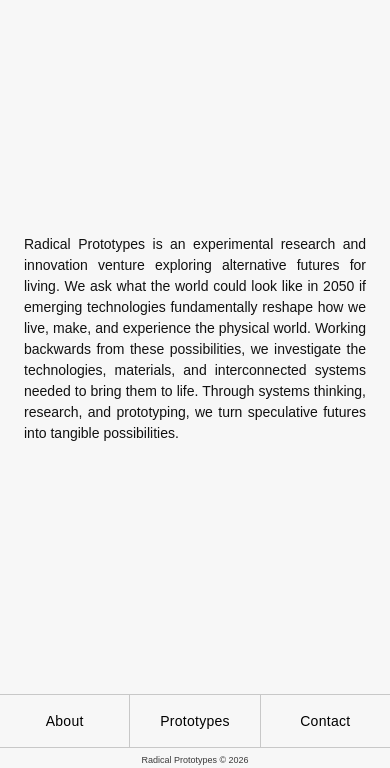
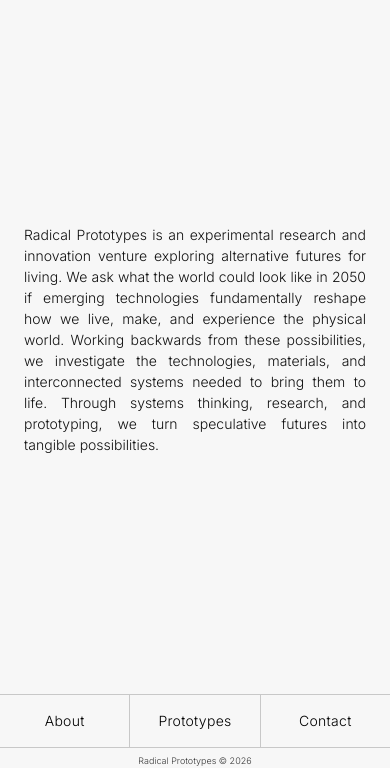
Before and after one commit to rajvi08/radicalprototypes, a website: page about.html in a window 390 px wide. Shown: the part 76-844 px from the top of the page. Drawn offline with Linux system fonts and the light colour scheme.

Commit message:
Use one lighter typeface on desktop and phones, and center the phone prototype strips between the header and footer.
Co-authored-by: Cursor <cursoragent@cursor.com>

```diff
--- a/about.html
+++ b/about.html
@@ -3,6 +3,7 @@
   <head>
     <meta charset="utf-8" />
     <meta name="viewport" content="width=device-width, initial-scale=1" />
+    <link href="https://fonts.googleapis.com/css2?family=Inter:wght@300;400&display=swap" rel="stylesheet" />
     <title>RADICAL PROTOTYPES</title>
     <style>
       *,
@@ -18,7 +19,8 @@
         overflow: hidden;
         background: #f7f7f7;
         color: #1c1c1c;
-        font-family: Arial, Helvetica, sans-serif;
+        font-family: Inter, Arial, Helvetica, sans-serif;
+        font-weight: 300;
       }
 
       body {
@@ -69,8 +71,8 @@
         margin: 0;
         width: 820px;
         max-width: 820px;
-        font-family: Arial, Helvetica, sans-serif;
-        font-weight: 200;
+        font-family: Inter, Arial, Helvetica, sans-serif;
+        font-weight: 300;
         font-size: 21px;
         line-height: 1.5;
         color: #111111;
@@ -84,7 +86,7 @@
         display: flex;
         flex-direction: column;
         background: #f7f7f7;
-        font-family: Arial, Helvetica, sans-serif;
+        font-family: Inter, Arial, Helvetica, sans-serif;
         font-size: 12px;
         line-height: 1.2;
         color: #3a3a3a;
@@ -119,8 +121,8 @@
 
       .page-foot__copy {
         margin: 0;
-        font-family: Arial, Helvetica, sans-serif;
-        font-weight: 400;
+        font-family: Inter, Arial, Helvetica, sans-serif;
+        font-weight: 300;
         font-size: 9px;
         line-height: 1;
         color: #3a3a3a;
@@ -140,7 +142,7 @@
       .page-foot a {
         pointer-events: auto;
         color: #3a3a3a;
-        font-family: Arial, Helvetica, sans-serif;
+        font-family: Inter, Arial, Helvetica, sans-serif;
         font-size: 12px;
         text-decoration: none;
       }
@@ -150,8 +152,8 @@
         display: flex;
         align-items: center;
         justify-content: center;
-        font-family: Arial, Helvetica, sans-serif;
-        font-weight: 200;
+        font-family: Inter, Arial, Helvetica, sans-serif;
+        font-weight: 300;
         font-size: 21px;
         line-height: 1;
         letter-spacing: 0.04em;
@@ -185,8 +187,8 @@
         }
 
         .page-foot__links a {
-          font-family: Arial, Helvetica, sans-serif;
-          font-weight: 200;
+          font-family: Inter, Arial, Helvetica, sans-serif;
+          font-weight: 300;
           font-size: 14px;
           letter-spacing: 0.02em;
           padding: 0 4px;
@@ -199,8 +201,8 @@
         .about-copy {
           width: calc(100% - 48px);
           max-width: calc(100% - 48px);
-          font-family: Arial, Helvetica, sans-serif;
-          font-weight: 200;
+          font-family: Inter, Arial, Helvetica, sans-serif;
+          font-weight: 300;
           font-size: 14px;
           text-align: justify;
         }
```
Also changed, not shown: contact.html (+15 -13 lines), index.html (+11 -9 lines), morphable-mannequin.html (+11 -9 lines), prototypes.html (+34 -24 lines).
